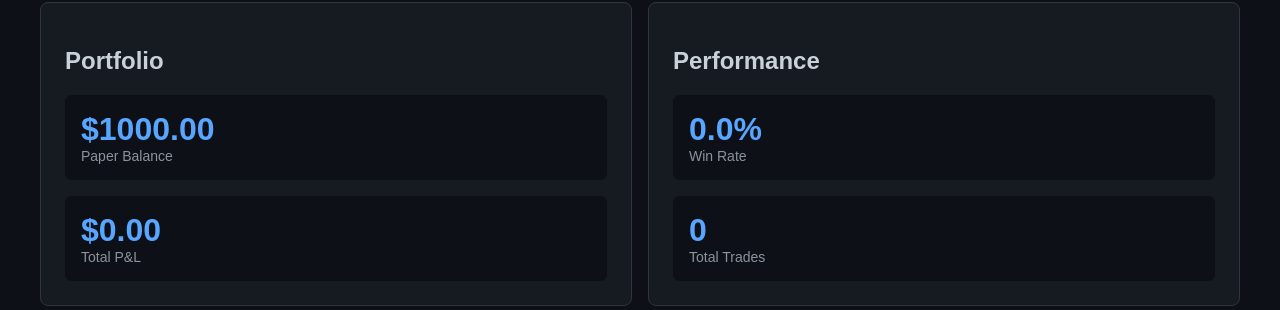
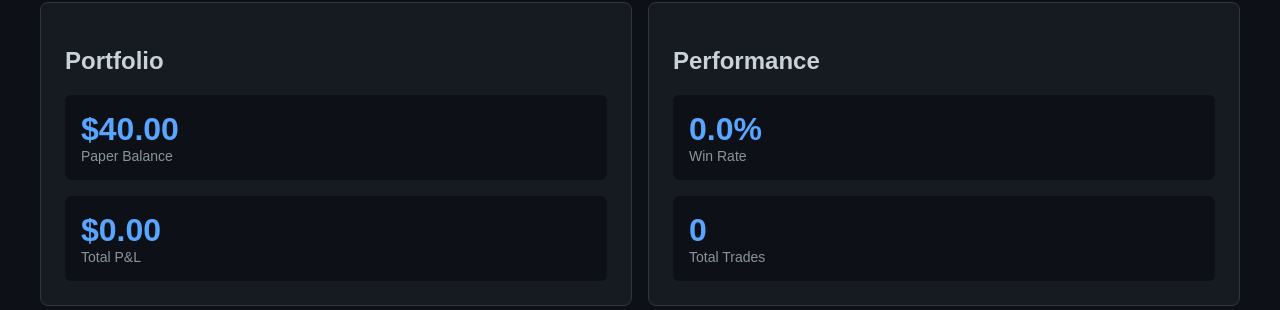
Before and after one commit to aliimmmss/polymarket-timesfm-bot, a Flask app: page / in a window 1280 px wide. Shown: the part 117-427 px from the top of the page. Run offline with Flask 3, Linux system fonts and the light colour scheme.

Commit message:
chore: set paper trading capital to $40 for self-learning pipeline

```diff
--- a/scripts/dashboard/app.py
+++ b/scripts/dashboard/app.py
@@ -53,7 +53,7 @@ def get_portfolio_stats() -> Dict:
     if not trades:
         return {
             'total_trades': 0,
-            'paper_balance': 1000.0,
+            'paper_balance': 40.0,
             'total_pnl': 0.0,
             'win_rate': 0.0,
             'wins': 0,
@@ -64,7 +64,7 @@ def get_portfolio_stats() -> Dict:
     wins = sum(1 for t in trades if (t.get('pnl') or 0) > 0)
     losses = sum(1 for t in trades if (t.get('pnl') or 0) < 0)
     win_rate = (wins / (wins + losses) * 100) if (wins + losses) > 0 else 0
-    latest_balance = trades[0].get('paper_balance_after', 1000.0) if trades else 1000.0
+    latest_balance = trades[0].get('paper_balance_after', 40.0) if trades else 40.0
 
     return {
         'total_trades': len(trades),
@@ -128,7 +128,7 @@ def create_templates():
     <div class="card">
         <h2>Portfolio</h2>
         <div class="stat">
-            <div class="stat-value" id="balance">$1,000.00</div>
+            <div class="stat-value" id="balance">$40.00</div>
             <div class="stat-label">Paper Balance</div>
         </div>
         <div class="stat" style="margin-top:1rem;">
--- a/scripts/dashboard/app_v2.py
+++ b/scripts/dashboard/app_v2.py
@@ -64,7 +64,7 @@ def get_portfolio_stats() -> Dict:
     trades = get_latest_paper_trades(1000)
 
     if not trades:
-        return {'total_trades': 0, 'paper_balance': 1000.0, 'total_pnl': 0.0,
+        return {'total_trades': 0, 'paper_balance': 40.0, 'total_pnl': 0.0,
                 'win_rate': 0.0, 'wins': 0, 'losses': 0, 'avg_trade': 0.0,
                 'largest_win': 0.0, 'largest_loss': 0.0, 'sharpe': 0.0}
 
@@ -72,7 +72,7 @@ def get_portfolio_stats() -> Dict:
     wins = sum(1 for t in trades if (t.get('pnl') or 0) > 0)
     losses = sum(1 for t in trades if (t.get('pnl') or 0) < 0)
     win_rate = (wins / (wins + losses) * 100) if (wins + losses) > 0 else 0
-    latest_balance = trades[0].get('paper_balance_after', 1000.0) if trades else 1000.0
+    latest_balance = trades[0].get('paper_balance_after', 40.0) if trades else 40.0
 
     # Calculate additional metrics
     pnls = [t.get('pnl', 0) or 0 for t in trades]
@@ -461,7 +461,7 @@ def create_templates():
     <div class="card">
         <h2>Portfolio</h2>
         <div class="stat">
-            <div class="stat-value" id="balance">$1,000.00</div>
+            <div class="stat-value" id="balance">$40.00</div>
             <div class="stat-label">Paper Balance</div>
         </div>
         <div class="stat" style="margin-top:1rem;">
--- a/scripts/dashboard/templates/index.html
+++ b/scripts/dashboard/templates/index.html
@@ -4,7 +4,7 @@
     <div class="card">
         <h2>Portfolio</h2>
         <div class="stat">
-            <div class="stat-value" id="balance">$1,000.00</div>
+            <div class="stat-value" id="balance">$40.00</div>
             <div class="stat-label">Paper Balance</div>
         </div>
         <div class="stat" style="margin-top:1rem;">
```
